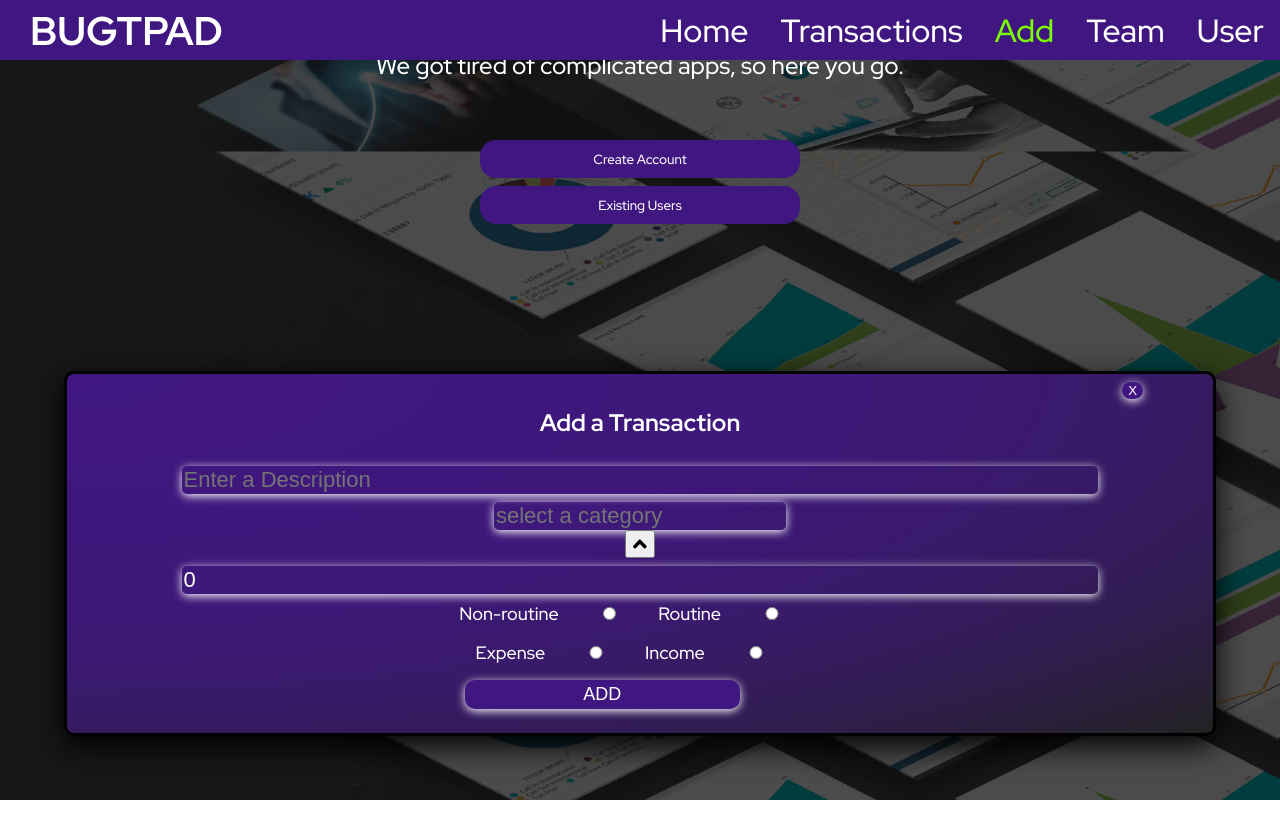
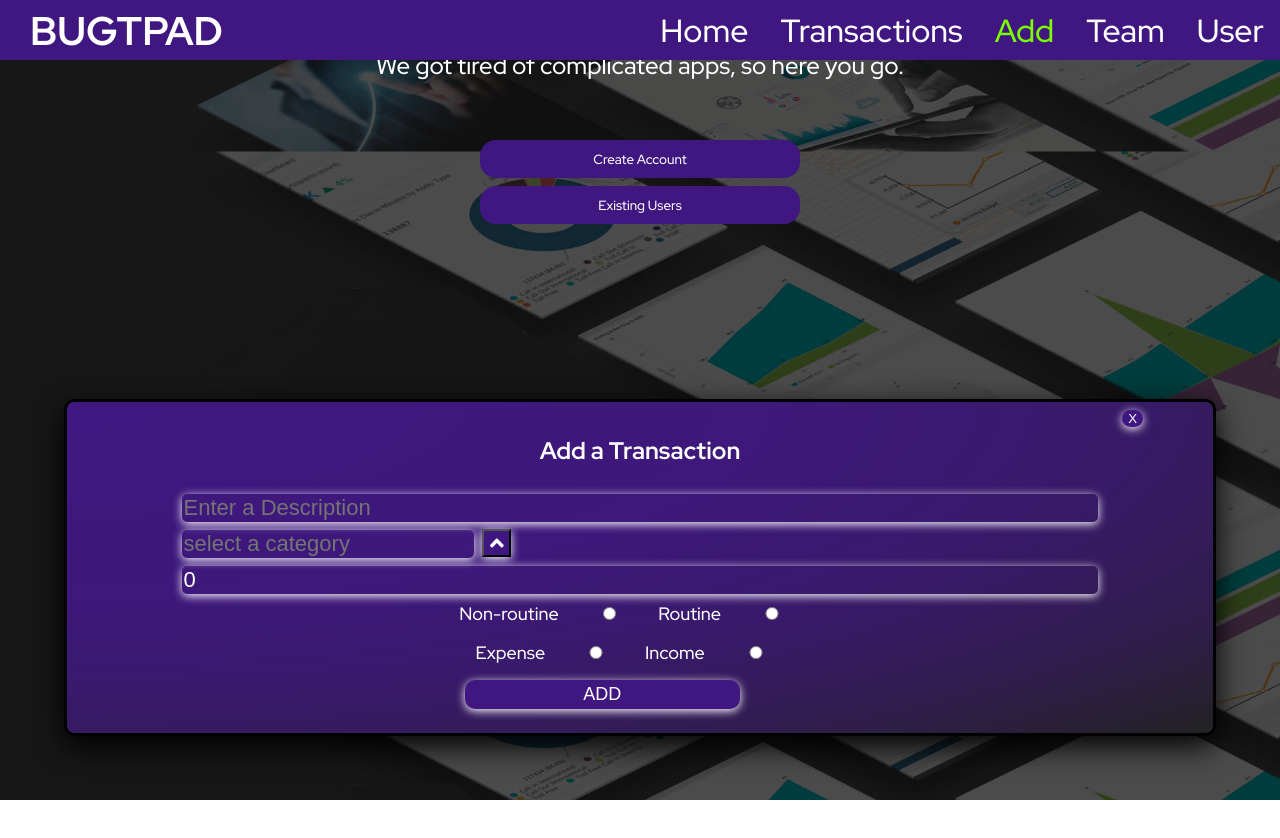
Before and after one commit to dals1791/1207-Project3-Frontend, a React (Create React App) app: page / in a window 1280 px wide. Both pictures are taken after a click on the item "Add". Built offline with nearby package versions, Linux system fonts and the light colour scheme.

Commit message:
Feature addIncome - styled dropup menu and added additioanl functionality

```diff
--- a/src/App.css
+++ b/src/App.css
@@ -89,7 +89,6 @@ body {
   border: 3px solid black;
   border-radius: 10px;
   padding-bottom: 1rem;
-  /* background-image: linear-gradient(white, 80%, rgba(64, 23, 129, 1)); */
   background-image: radial-gradient(
     farthest-corner at 0px 0px,
     rgba(64, 23, 129, 1),
@@ -101,22 +100,57 @@ body {
 .add-income-fields {
   display: flex;
   flex-direction: column;
-  justify-content: center;
   width: 80%;
   margin: 0 auto;
 }
 .add-income-field {
   border: none;
   border-radius: 5px;
-  /* border-bottom: solid; */
+  align-self: flex-center;
   margin-top: 0.5rem;
   color: white;
   background: transparent;
   font-size: 22px;
   box-shadow: 0px 2px 10px white;
 }
-input::placholder{
-  color: white;
+.add-income-category-field{
+  display: flex;
+  align-items: baseline;
+
+}
+.add-income-category-field input{
+}
+.drop-container{
+  position: relative;
+  margin-left: .5rem;
+
+}
+.drop-list-container{
+  position: absolute;
+  left: -15rem;
+  bottom: 30px;
+  width: 15rem;
+  height: fit-content;
+  text-align: left;
+  padding: 1rem;
+  border-radius: 10px;
+  background-color: rgb(218, 189, 252);
+  color: black;
+  border: 1px solid black;
+}
+.drop-list{
+  display: flex;
+  justify-content: space-between;
+margin: .25rem 0;
+}
+.drop-list-item{
+  width: 10%;
+  height: 1.2rem;
+  font-size: 24px;
+  align-self: flex-end;
+}
+.drop-list-item-label{
+  font-size: 1.3rem;
 }
 .add-income-routine,
 .add-income-expense {
--- a/src/components/AddIncome.js
+++ b/src/components/AddIncome.js
@@ -9,6 +9,7 @@ const AddIncome = (props) => {
     isRoutine: false,
     isExpense: false,
   });
+
   const handleSubmit = (event) => {
     event.preventDefault(); // Prevent Form from Refreshing
     props.handleSubmit(formData); // Submit to Parents desired function
@@ -31,6 +32,7 @@ const AddIncome = (props) => {
     }
   };
 
+
   return (
     <>
 
@@ -50,7 +52,7 @@ const AddIncome = (props) => {
           value={formData.description}
           onChange={handleChange}
         />
-        <div>
+        <div className="add-income-category-field">
         <input
         className="add-income-field"
           type="text"
@@ -59,7 +61,7 @@ const AddIncome = (props) => {
           value={formData.category}
           onChange={handleChange}
         />
-        <CategoryDropMenu handleChange={handleChange}/>
+        <CategoryDropMenu handleChange={handleChange} />
         </div>
         <input
         className="add-income-field"
--- a/src/components/CategoryDropMenu.js
+++ b/src/components/CategoryDropMenu.js
@@ -21,7 +21,6 @@ const CategoryDropMenu = (props) => {
     "Other",
   ];
   const [toggleMenu, setToggleMenu] = useState(false);
-  const [selectedItem, setSelectedItem] = useState(null);
   function sortAsc(a, b) {
     if (a.toLowerCase() > b.toLowerCase()) {
       return 1;
@@ -36,28 +35,36 @@ const CategoryDropMenu = (props) => {
   function handleToggleMenu() {
     setToggleMenu((toggle) => !toggleMenu);
   }
+
   const menuList = legendSorted.map((item, index) => {
     console.log("this is item", item)
     return (
     <div role="list" className="drop-list">
-        <label>{item}</label>
+        <label className="drop-list-item-label">{item}</label>
         <input
         type= "radio"
         name="category"
+
         value= {item}
         className="drop-list-item"
         onChange={handleChange}
+        onClick={handleToggleMenu}
         />
     </div>);
   });
 
   return (
     <div className="drop-container">
-       {toggleMenu? <div style={{backgroundColor: "white", color: "black"}}>
+       {toggleMenu? <div className="drop-list-container" >
         {menuList}
         </div>: null}
 
-      <button onClick={handleToggleMenu}>
+      <button
+      onClick={handleToggleMenu}
+      style={{
+          backgroundColor: "rgba(64, 23, 129, 1)",
+          color: "white",
+          boxShadow: "0px 2px 10px white"}}>
         <div className="drop-header"></div>
         {toggleMenu ? (
           <FontAwesomeIcon style={{fontSize: "22px"}} className="toggle-up" icon={faAngleDown}  />
```
